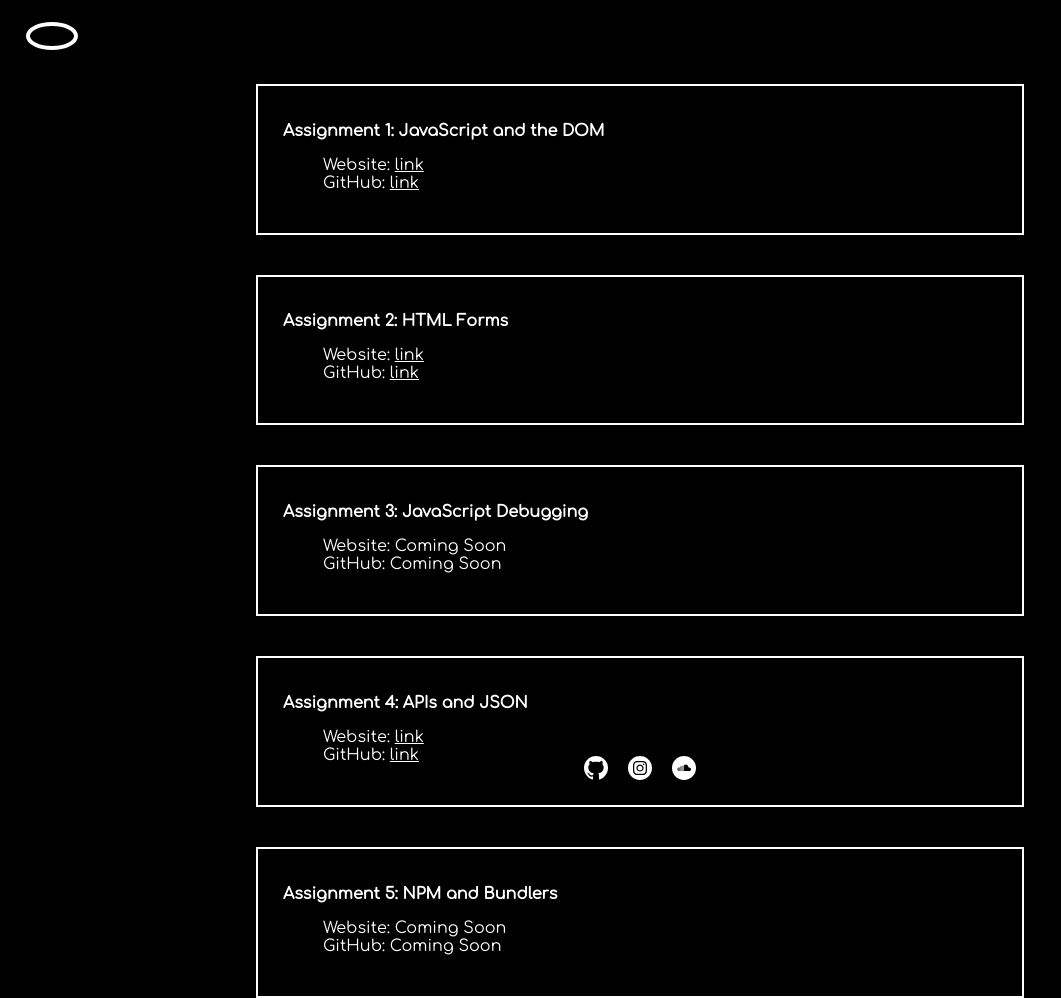
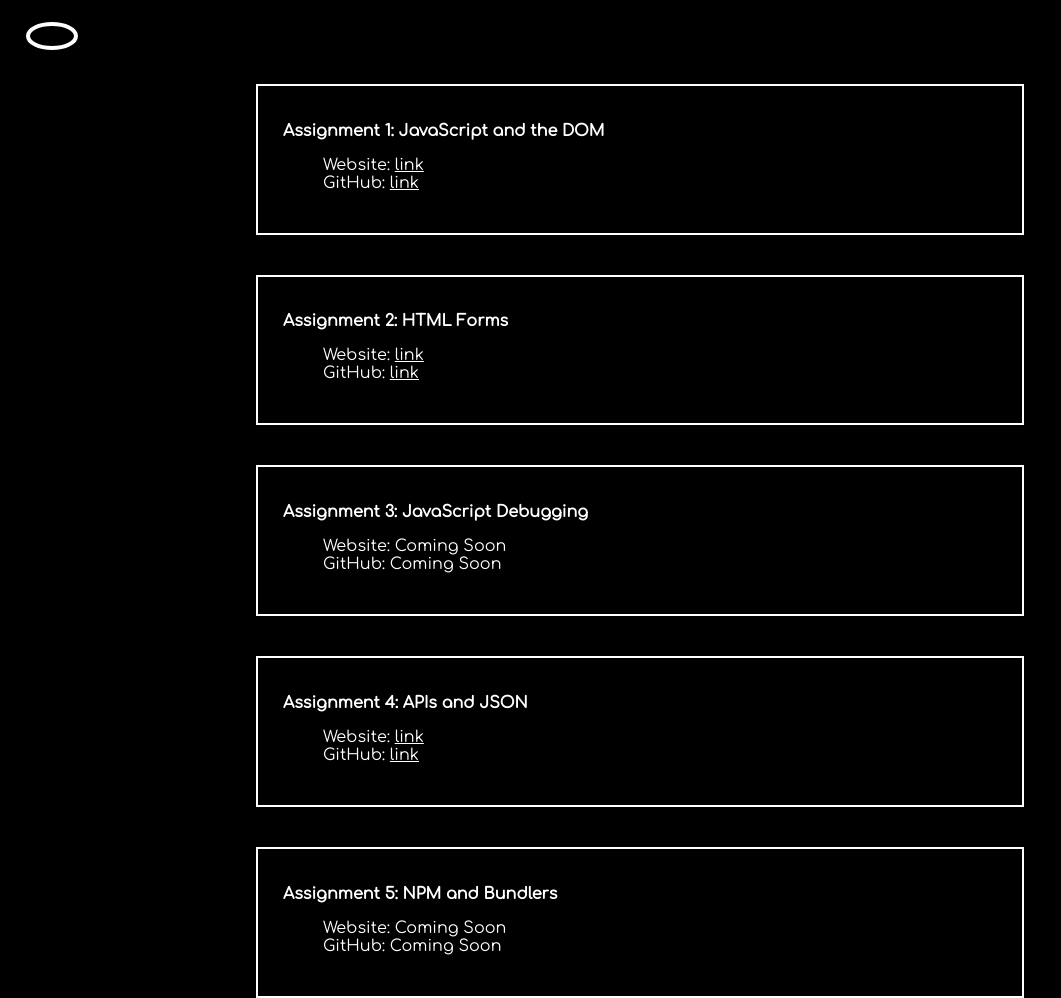
Before and after one commit to rimonsta/WebDev, a plain HTML site: page ClassPortal/Assignments/index.html in a window 1280 px wide. Shown: the whole page, without its empty margins (0-1061 px from the left). Drawn offline with Linux system fonts and the light colour scheme.

Commit message:
Update index.html

```diff
--- a/ClassPortal/Assignments/index.html
+++ b/ClassPortal/Assignments/index.html
@@ -61,7 +61,7 @@
         </main>
 
         <footer>
-            <div id="social-media">
+            <!-- <div id="social-media">
                 <ul>
                   <li>
                     <a href="https://github.com/rimonsta">
@@ -96,7 +96,7 @@
                     </a>
                   </li>
                 </ul>
-              </div>
+              </div> -->
         </footer>
 
     </body>
```
